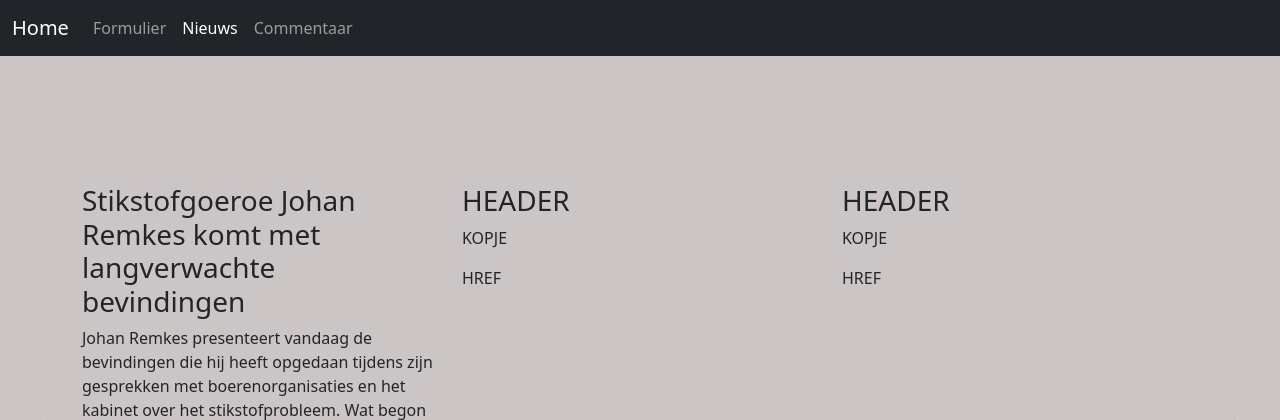
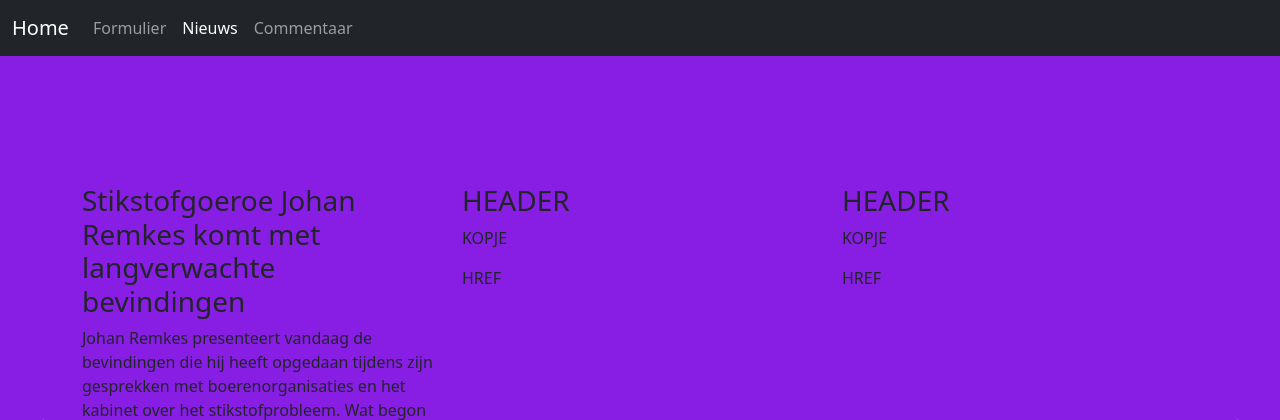
Before and after one commit to NeYoFeijen/C3News, a PHP site: page /pages/news.html in a window 1280 px wide. Shown: the top 420 px of the page. Run offline with PHP 8.4, Linux system fonts and the light colour scheme.

Commit message:
mmmm purple

```diff
--- a/C3TESTDB/css/mainSheet.css
+++ b/C3TESTDB/css/mainSheet.css
@@ -1 +1,4 @@
-body {background-color: #ccc5c5;}
+body {
+    /* background-color: #ccc5c5; */
+    background-color: #881EE4;
+}
```
